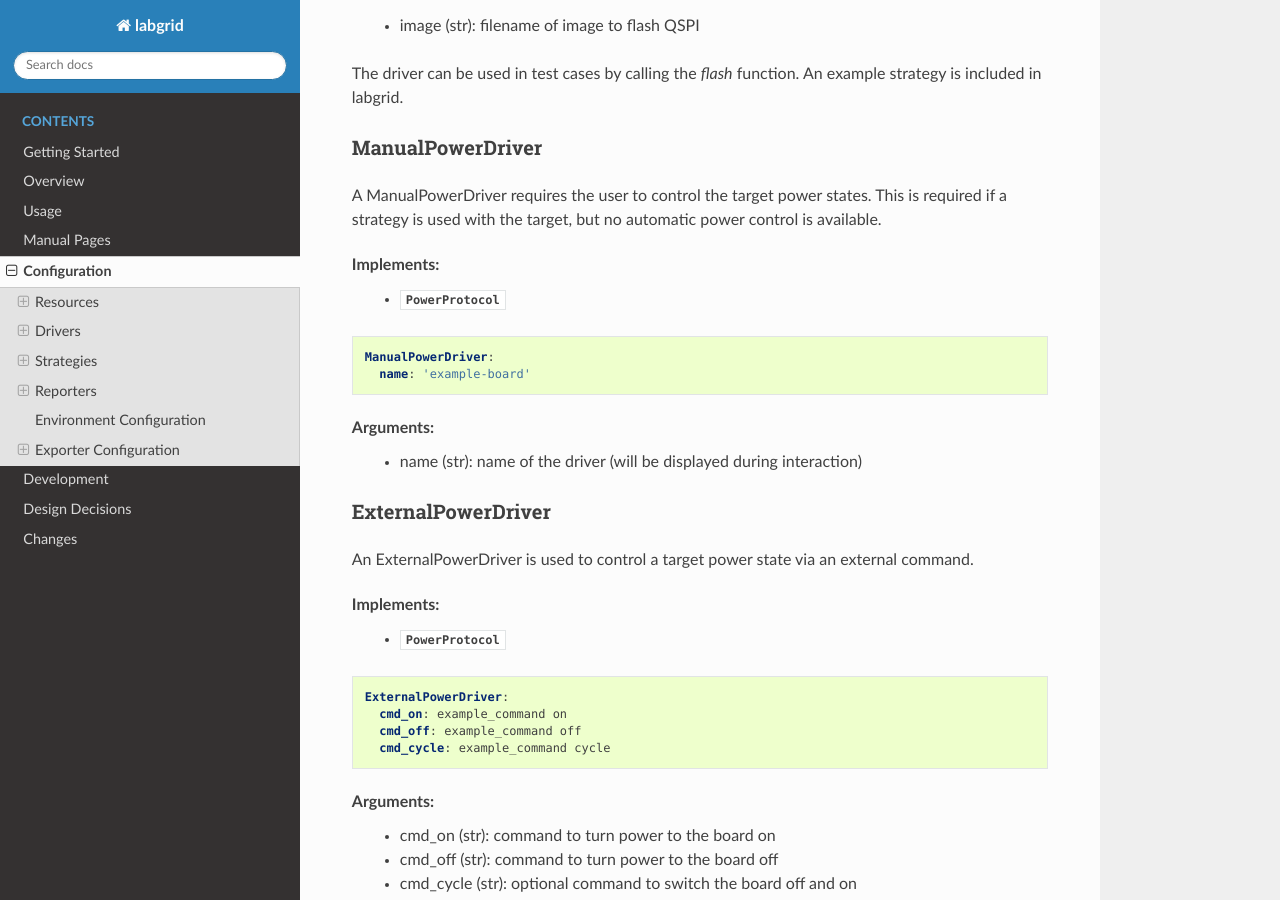
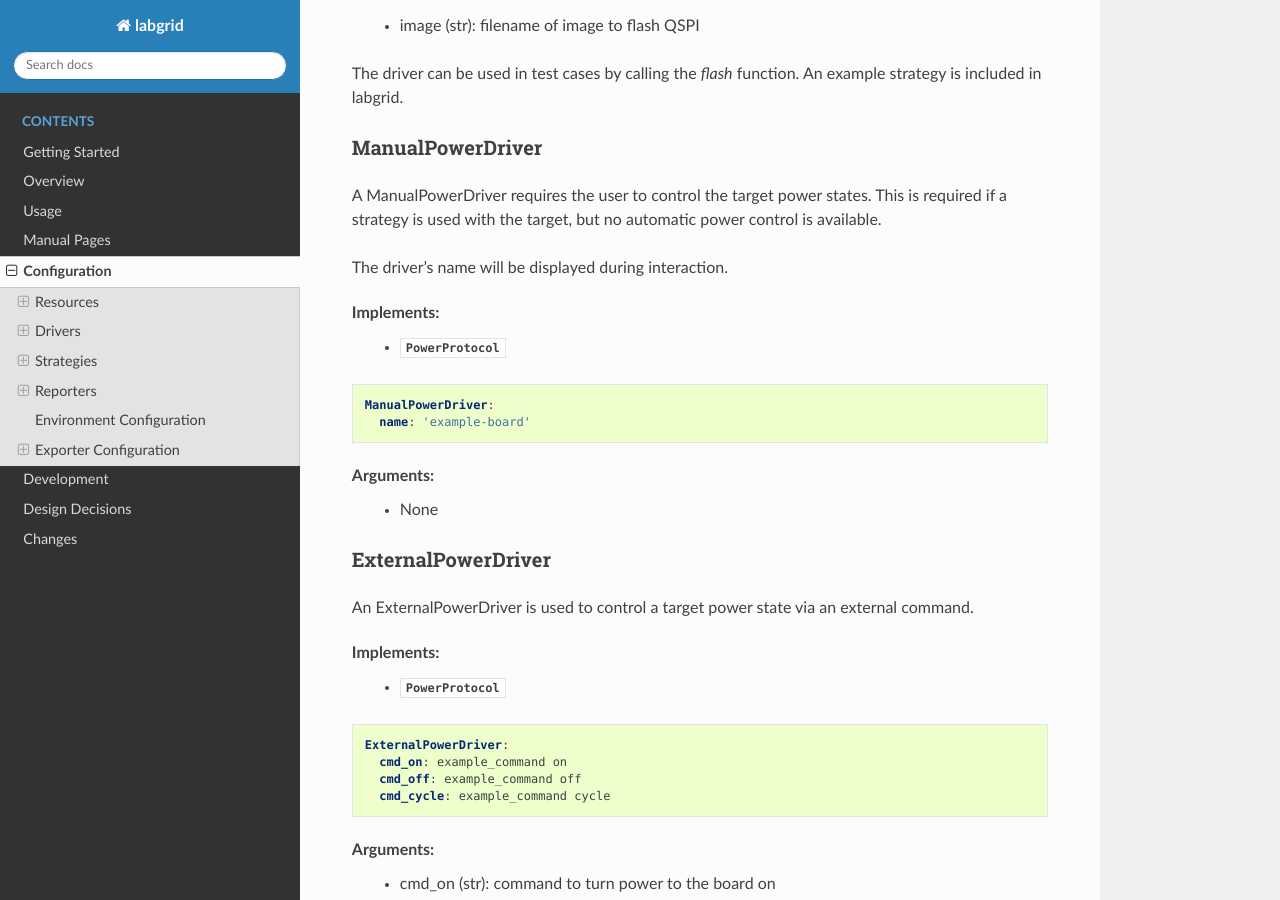
Before and after one commit to labgrid-project/labgrid, a Sphinx documentation site: the page built from doc/configuration.rst, in a window 1280 px wide and 900 px high, scrolled down 29730 px. Built offline with Sphinx 7.4.7 and the Read the Docs theme 2.0.0, drawn with Linux system fonts in a browser that asks for light colours; pages that are not in the unit, such as notebooks, are missing from menus.

Commit message:
doc: configuration: drop explicit name argument from ManualPowerDriver
The base class "Driver" inherits from BindingMixin, adding the name
argument. There is nothing special about the ManualPowerDriver here, so
drop it.

Signed-off-by: Bastian Krause <bst@pengutronix.de>

```diff
--- a/doc/configuration.rst
+++ b/doc/configuration.rst
@@ -1446,7 +1448,7 @@ Implements:
      name: 'example-board'
 
 Arguments:
-  - name (str): name of the driver (will be displayed during interaction)
+  - None
 
 ExternalPowerDriver
 ~~~~~~~~~~~~~~~~~~~
```
Also changed, not shown: other parts of doc/configuration.rst (+2 -0 lines).
